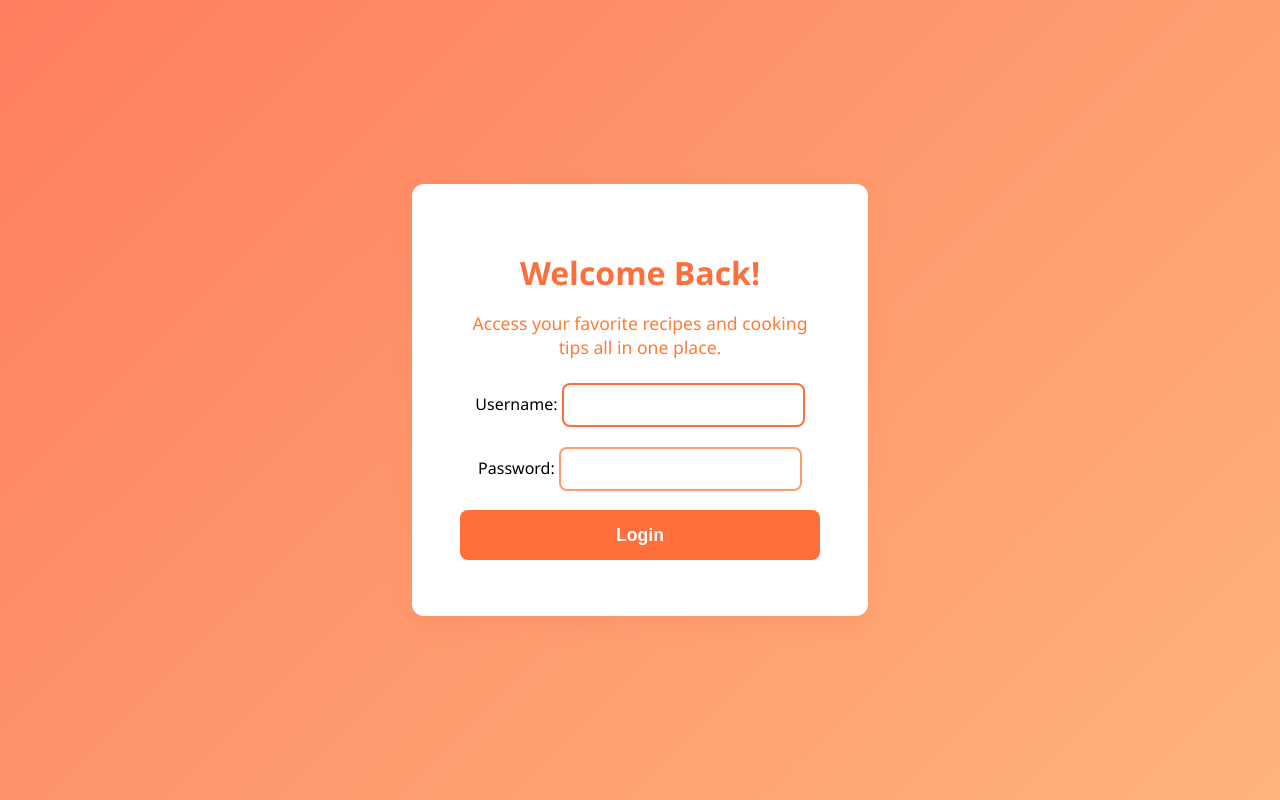
After one commit to padmajapinnika/recipe-app, a Django app: page /login/ in a window 1280 px wide. The commit adds this page. Run offline with Django 4.2, Linux system fonts and the light colour scheme; tables that the repository leaves empty hold one stand-in row (values such as "Sample post").

Commit message:
added login and logout pages

```diff
--- a/src/recipe_project/settings.py
+++ b/src/recipe_project/settings.py
@@ -58,7 +58,7 @@ ROOT_URLCONF = 'recipe_project.urls'
 TEMPLATES = [
     {
         'BACKEND': 'django.template.backends.django.DjangoTemplates',
-        'DIRS': [],
+        'DIRS': [BASE_DIR / "templates"],
         'APP_DIRS': True,
         'OPTIONS': {
             'context_processors': [
--- /dev/null
+++ b/src/recipe_project/views.py
@@ -0,0 +1,34 @@
+from django.shortcuts import render, redirect
+from django.contrib.auth import authenticate, login, logout
+from django.contrib.auth.forms import AuthenticationForm
+
+def home(request):
+  return redirect('login')
+
+def login_view(request):
+  error_message = None
+  form = AuthenticationForm()
+
+  if request.method == 'POST':
+    form = AuthenticationForm(data = request.POST)
+    if form.is_valid():
+      username = form.cleaned_data.get('username')
+      password = form.cleaned_data.get('password')
+      user = authenticate(username = username, password = password)
+      if user is not None:
+        login(request, user)
+        return redirect('recipes:home')
+    else:
+      error_message = 'oops... something went wrong'
+  context = {
+    'form': form,
+    'error_message': error_message
+  }
+
+  return render(request, 'auth/home.html', context)
+
+
+
+def logout_view(request):
+    logout(request)
+    return redirect('recipes:login')  # or any other page like 'home'
--- a/src/recipes/urls.py
+++ b/src/recipes/urls.py
@@ -1,10 +1,13 @@
 from django.urls import path
 from .views import home, recipe_list, recipe_detail
+from recipe_project.views import login_view, logout_view
 
 app_name = 'recipes'
 
 urlpatterns = [
-    path('', home, name='home'),          # Welcome page
+    path('', home, name='home'),
+    path('login/', login_view, name='login'),
+    path('logout/', logout_view, name='logout'),
     path('list/', recipe_list, name='recipe_list'),  # Recipes overview page
     path('detail/<int:pk>/', recipe_detail, name='recipe_detail'),
 ]
--- a/src/recipes/views.py
+++ b/src/recipes/views.py
@@ -1,14 +1,16 @@
 from django.shortcuts import render, get_object_or_404
+from django.contrib.auth.decorators import login_required
 from .models import Recipe
-
+@login_required(login_url='login')
 def home(request):
     return render(request, 'recipes/recipes_home.html')
 
+@login_required(login_url='login')
 def recipe_list(request):
     recipes = Recipe.objects.all()
     return render(request, 'recipes/recipe_list.html', {'recipes': recipes})
 
+@login_required(login_url='login')
 def recipe_detail(request, pk):
     recipe = get_object_or_404(Recipe, pk=pk)
-    # No need for extra query if related_name is set properly
     return render(request, 'recipes/recipe_detail.html', {'recipe': recipe})
--- /dev/null
+++ b/src/templates/auth/home.html
@@ -0,0 +1,124 @@
+{% block content %}
+<style>
+  body {
+    background: linear-gradient(135deg, #FF7E5F, #FEB47B);
+    font-family: 'Segoe UI', Tahoma, Geneva, Verdana, sans-serif;
+    display: flex;
+    justify-content: center;
+    align-items: center;
+    height: 100vh;
+    margin: 0;
+  }
+
+  .login-container {
+    background: white;
+    padding: 2.5rem 3rem;
+    border-radius: 12px;
+    box-shadow: 0 8px 20px rgba(255, 126, 95, 0.3);
+    width: 360px;
+    text-align: center;
+  }
+
+  h2 {
+    color: #FF6F3C;
+    margin-bottom: 1rem;
+    font-weight: 700;
+    font-size: 2rem;
+  }
+
+  p.welcome-text {
+    color: #ff7a33;
+    margin-bottom: 1.5rem;
+    font-size: 1.1rem;
+  }
+
+  p.login-instruction {
+    color: #b3531a;
+    margin-bottom: 2rem;
+    font-size: 0.9rem;
+  }
+
+  form {
+    display: flex;
+    flex-direction: column;
+    gap: 1.2rem;
+  }
+
+  form p {
+    margin: 0;
+  }
+
+  input[type="text"],
+  input[type="password"] {
+    padding: 0.7rem 1rem;
+    border: 2px solid #FF9A6B;
+    border-radius: 8px;
+    font-size: 1rem;
+    transition: border-color 0.3s ease;
+  }
+
+  input[type="text"]:focus,
+  input[type="password"]:focus {
+    border-color: #FF6F3C;
+    outline: none;
+  }
+
+  button {
+    background-color: #FF6F3C;
+    color: white;
+    border: none;
+    padding: 0.9rem;
+    font-weight: 600;
+    font-size: 1.1rem;
+    border-radius: 8px;
+    cursor: pointer;
+    transition: background-color 0.3s ease;
+  }
+
+  button:hover {
+    background-color: #e65b29;
+  }
+
+  .error-message {
+    color: #cc3300;
+    background-color: #ffd9cc;
+    padding: 0.7rem;
+    border-radius: 6px;
+    margin-bottom: 1rem;
+    font-weight: 600;
+  }
+
+  .logout-button {
+    margin-top: 1rem;
+    background-color: #FF5722;
+  }
+
+  .logout-button:hover {
+    background-color: #e64a19;
+  }
+</style>
+
+<div class="login-container">
+  <h2>Welcome Back!</h2>
+  <p class="welcome-text">Access your favorite recipes and cooking tips all in one place.</p>
+
+
+  {% if error_message %}
+    <div class="error-message">{{ error_message }}</div>
+  {% endif %}
+
+  {% if request.user.is_authenticated %}
+    <p>You are logged in as <strong>{{ request.user.username }}</strong>.</p>
+    <form method="post" action="{% url 'recipes:logout' %}">
+      {% csrf_token %}
+      <button type="submit" class="logout-button">Logout</button>
+    </form>
+  {% else %}
+    <form method="post" action="{% url 'recipes:login' %}">
+      {% csrf_token %}
+      {{ form.as_p }}
+      <button type="submit">Login</button>
+    </form>
+  {% endif %}
+</div>
+{% endblock %}
```
Also changed, not shown: src/recipes/templates/recipes/recipe_detail.html (+28 -0 lines), src/recipes/templates/recipes/recipe_list.html (+49 -3 lines), src/recipes/templates/recipes/recipes_home.html (+39 -0 lines), src/templates/auth/success.html (added, +7 -0 lines), src/db.sqlite3.
